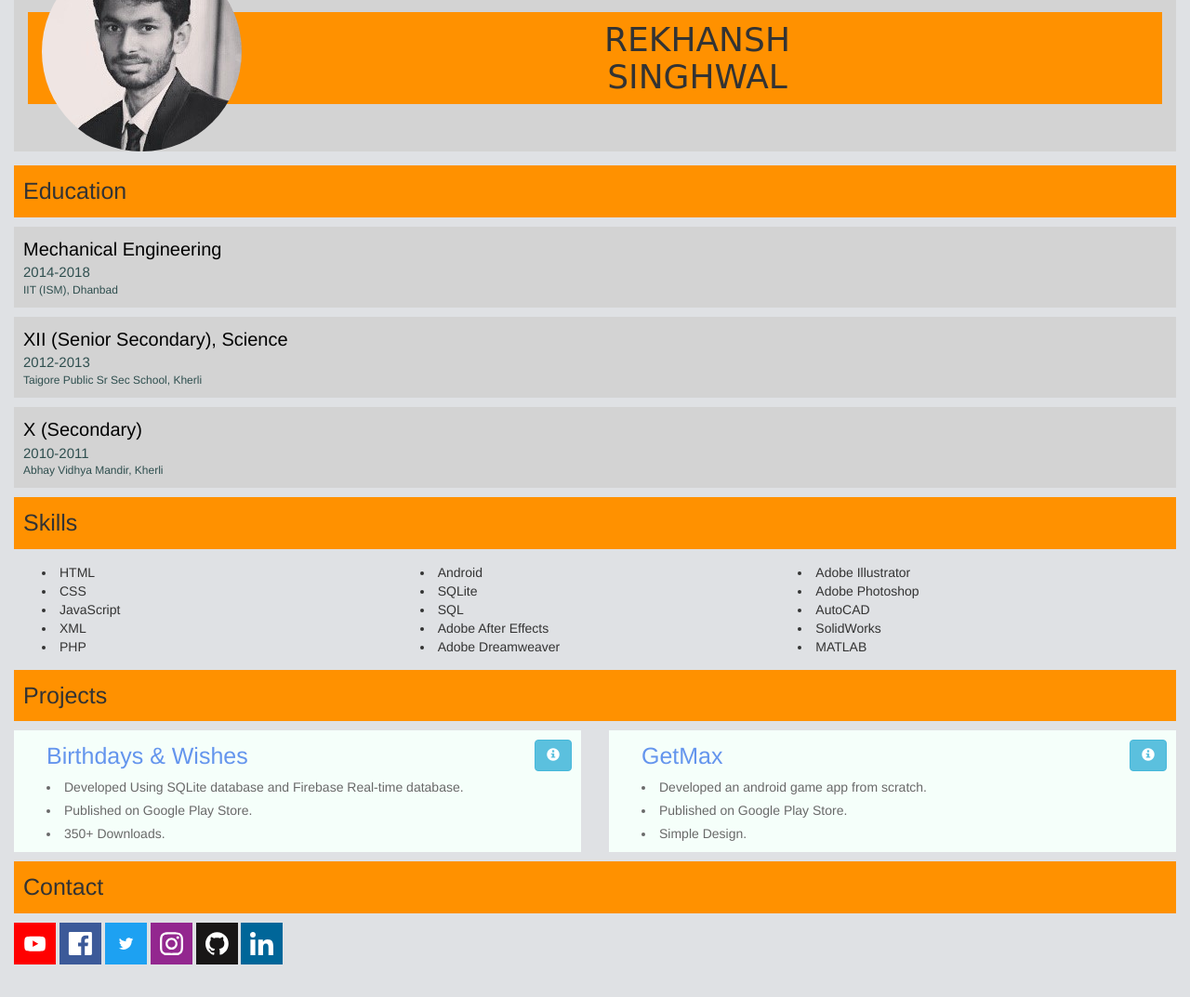
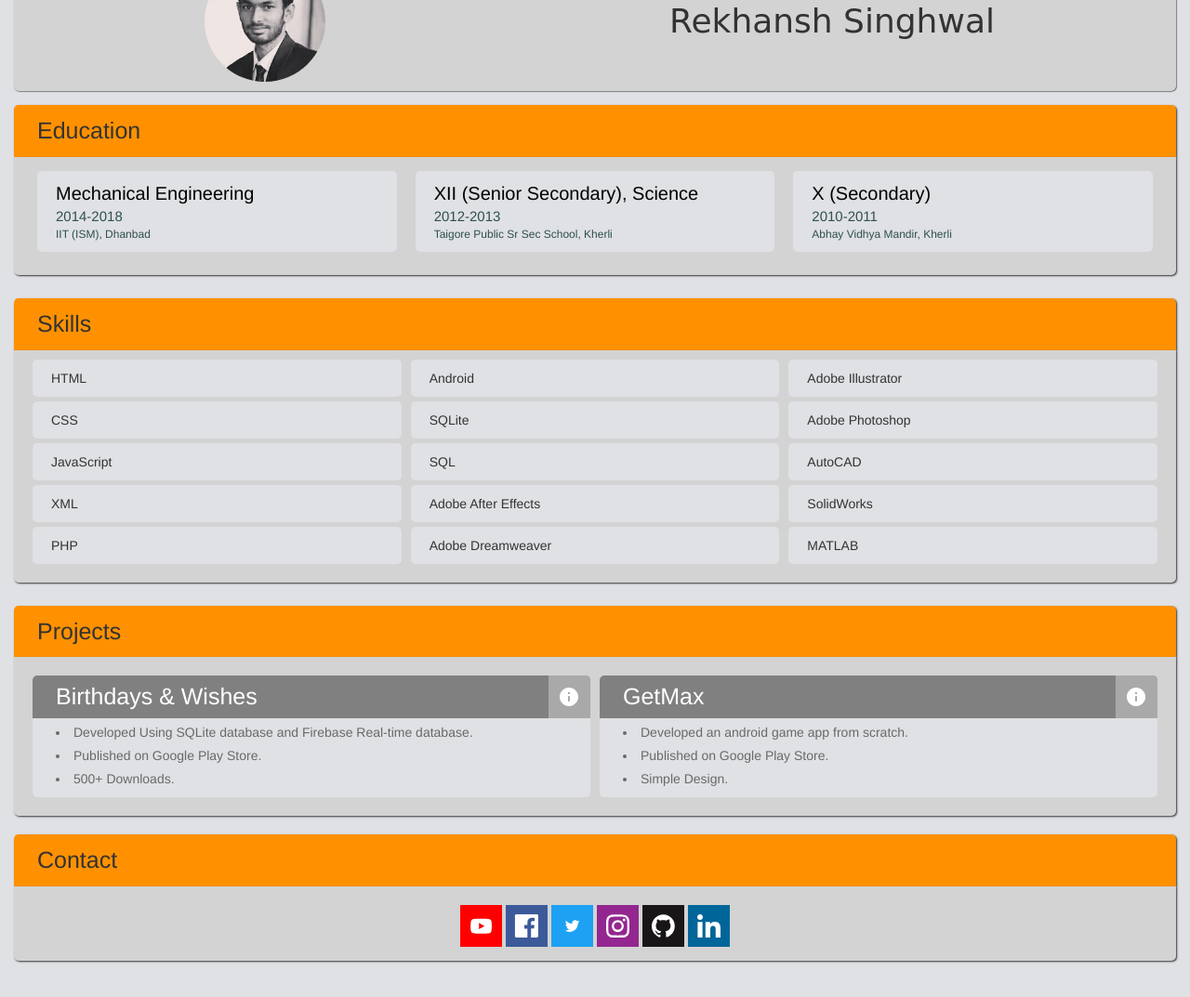
Before and after one commit to rekhansh/rekhansh.github.io, a plain HTML site: page index.html in a window 1280 px wide. Shown: the part 67-1140 px from the top of the page at 93% size. After the commit the page ends 1116 px from the top, so only its background shows below. Drawn offline with nearby package versions, Linux system fonts and the light colour scheme.

Commit message:
UI Improvement
Added Box shadow and border radius

```diff
--- a/css/style.css
+++ b/css/style.css
@@ -8,20 +8,25 @@ body
 {
 	background-color: lightgrey;
 	margin: 15px;
+	border-radius: 5px;
+	box-shadow: 0.5px 0.5px 1px 0px;
+	display: flex;
+  	align-items: center;
 }
 #name_heading
 {
+	margin: auto;
 	text-align: center;
-	background-color: #FF9100;
-	width: 100%;
-	margin-top: 65px;
-	padding: 10px;
 	font-family: 'Skranji', cursive;
 }
 #profile_pic
 {
+	padding: 10px;
+	margin:auto;
 	float: left;
-	margin-left: 15px;
+	vertical-align: middle;
+	height: 150px;
+	width: 150px;
 }
 #education
 {
@@ -29,15 +34,28 @@ body
 }
 .heading
 {
-	padding: 10px;
+	padding: 10px 10px 10px 25px;
 	font-size: 25px;
 	background-color: #FF9100;
+	border-top-left-radius: 5px;
+	border-top-right-radius: 5px;
+	box-shadow: 1px 1px 2px 0px;
+}
+.heading-details
+{
+	background-color: lightgrey;
+	margin: 0px 0px 15px 0px;
+	padding: 5px 15px 15px 15px;
+	border-bottom-left-radius: 5px;
+	border-bottom-right-radius: 5px;
+	box-shadow: 1px 1px 2px 0px;
 }
 .education_div
 {
-	background-color:lightgrey;
-	margin-top: 10px;
-	padding: 10px;
+	background-color:#DFE1E4;
+	margin: 10px;
+	padding: 10px 10px 10px 20px;
+	border-radius: 5px;
 }
 .education_heading
 {
@@ -58,26 +76,47 @@ body
 {
 	margin-top: 10px;
 }
-#skill_box
+#skill_box li
 {
-	margin: 15px
+	list-style-type: none;
+	padding: 10px 10px 10px 20px;
+	margin: 5px;
+	border-radius: 5px;
+	background-color:#DFE1E4;
+
+}
+#projects
+{
+	margin-top: 10px;
 }
 #project_box
 {
-	margin-top: 5px;
+	margin-bottom: 10px;
 }
 .projects
 {
+	background-color: #DFE1E4;
+	padding: 0px 0px 10px 0px;
+	margin-top: 10px;
+	border-radius: 5px;
+/*	box-shadow: 1px 1px 2px 0px;*/
+}
 
-	background-color: mintcream;
-	padding: 10px;
-	margin-top: 5px;
-}
 .project_title
 {
-	color: cornflowerblue;
+	color: white;
 	font-size: 25px;
-	margin-left: 25px;
+	margin: 0px;
+	padding: 5px 5px 5px 25px;
+	border-top-left-radius: 5px;
+	border-top-right-radius: 5px;
+	background-color: grey;
+}
+.info_button
+{
+	background-color: darkgrey;
+	padding: 10.75px;
+	border-top-right-radius: 5px;
 }
 .projects li
 {
@@ -91,6 +130,18 @@ body
 }
 #contact_details
 {
-	margin-top: 10px;
-	margin-bottom: 30px;
+	padding-top: 20px;
+	text-align: center;
 }
+.col-sm-6
+{
+	padding: 5px;
+}
+.col-sm-4
+{
+	padding: 0px;
+}
+.col-lg-4
+{
+	padding: 0px;
+}
--- a/index.html
+++ b/index.html
@@ -17,29 +17,37 @@
 <body>
 	<div class="container-fluid" id="heading_div">
 		<img id="profile_pic" src="images/profile.jpg" class="img-circle img-responsive" alt="Placeholder image">
-		<h1 id="name_heading">REKHANSH<br>SINGHWAL</h1>
+		<h1 id="name_heading">Rekhansh Singhwal</h1>
 	</div>
 	<div class="container-fluid" id="education">
 		<div class="heading">Education</div>
+		<div class=" row heading-details">
+			<div class="col-lg-4">
 				<div class="education_div">
 			<div class="education_heading" >Mechanical Engineering</div>
 			<div class="education_year">2014-2018</div>
 			<div class="education_school">IIT (ISM), Dhanbad</div>
 		</div>
+			</div>
+			<div class="col-lg-4">
 		<div class="education_div">
 			<div class="education_heading">XII (Senior Secondary), Science</div>
 			<div class="education_year">2012-2013</div>
 			<div class="education_school">Taigore Public Sr Sec School, Kherli</div>
 
 		</div>
+			</div>
+			<div class="col-lg-4">
 		<div class="education_div">
 			<div  class="education_heading">X (Secondary)</div>
 			<div class="education_year">2010-2011</div>
 			<div class="education_school">Abhay Vidhya Mandir, Kherli</div>
-		</div></div>
+				</div></div>	</div>
+		</div>
+
 	<div class="container-fluid">
 		<div class="heading" id="skills">Skills</div>
-		<div class="row" id="skill_box">
+		<div class="row heading-details" id="skill_box">
 			<div class="col-sm-4">
 				<li>HTML</li>
 				<li>CSS</li>
@@ -70,18 +78,19 @@
 
 	<div class="container-fluid">
 		<div class="heading" id="projects">Projects</div>
-		<div class="row" id="project_box">
+		<div class="row heading-details" id="project_box">
 			<div class="col-sm-6">
-				<div class="projects"><a href="https://sites.google.com/view/birthday--calendar" class="btn btn-info " target="_blank" style="float: right"><span class="glyphicon glyphicon-info-sign" aria-hidden="true"></span></a>
+				<div class="projects"><a href="https://sites.google.com/view/birthday--calendar" class="info_button" target="_blank" style="float: right"><img src="icons/info.svg" alt="info"></a>
 					<div class="project_title">Birthdays &amp; Wishes</div>
 			  <li>Developed Using SQLite database and Firebase Real-time database.</li>
 				<li>Published on Google Play Store.
 				</li>
-				<li>350+ Downloads.</li></div>
+				  <li>500+ Downloads.</li>
+				</div>
 
 		  </div>
 			<div class="col-sm-6">
-				<div class="projects"><a href="https://rekhansh.github.io/GetMax" target="_blank" class="btn btn-info " style="float: right"><span class="glyphicon glyphicon-info-sign" aria-hidden="true"></span></a>
+				<div class="projects"><a href="https://rekhansh.github.io/GetMax" target="_blank" class="info_button" style="float: right"><img src="icons/info.svg" alt="info"></a>
 					<div class="project_title">GetMax</div>
 				<li>Developed an android game app from scratch.</li>
 				<li>Published on Google Play Store.</li>
@@ -93,78 +102,19 @@
 
 	<div class="container-fluid">
 		<div class="heading" id="contact" >Contact</div>
-		<div id="contact_details">
+		<div id="contact_details" class="heading-details">
 			<a href="https://www.youtube.com/channel/UCtS8UZtOhkVSvhyyr0DPsZA" target="_blank">
-			<svg version="1.1" height="45px" width="45px">
-				<title>Youtube</title>
-				<rect fill="#FF0000" width="45" height="45"/>
-				<path fill="#FFFFFF" d="M33.5,17.2c-0.3-1-1-1.8-2-2c-1.8-0.5-8.9-0.5-8.9-0.5s-7.1,0-8.9,0.5c-1,0.3-1.7,1-2,2
-					c-0.5,1.8-0.5,5.5-0.5,5.5s0,3.7,0.5,5.5c0.3,1,1,1.8,2,2c1.8,0.5,8.9,0.5,8.9,0.5s7.1,0,8.9-0.5c1-0.3,1.7-1,2-2
-			c0.5-1.8,0.5-5.5,0.5-5.5S34,18.9,33.5,17.2z"/>
-<polygon fill="#FF0000" points="20.2,26 26.2,22.7 20.2,19.3 "/>
-		</svg></a>
+				<img src="icons/youtube.svg" alt="YouTube"></a>
 			<a href="https://www.facebook.com/rekhansh.singhwal" target="_blank">
-			<svg version="1.1" height="45px" width="45px">
-		<title>Facebook</title>
-<rect fill="#3C5A99" width="45" height="45"/>
-<path fill="#FFFFFF" d="M27.2,35C27.2,35,27.2,35,27.2,35l0-9.7h3.2l0.5-3.8h-3.7v-2.4c0-1.1,0.3-1.8,1.9-1.8h2v-3.4
-	c-1-0.1-1.9-0.2-2.9-0.1c-2.9,0-4.9,1.8-4.9,5v2.8h-3.3v3.8h3.3V35h0c-5.8,0-12,0-12,0c-0.8,0-1.4-0.6-1.4-1.4V11.4
-	c0-0.8,0.6-1.4,1.4-1.4h22.2c0.8,0,1.4,0.6,1.4,1.4v22.2c0,0.8-0.6,1.4-1.4,1.4C33.6,35,30.9,35,27.2,35"/>
-</svg></a>
+				<img src="icons/facebook.svg" alt="Facebook"></a>
 			<a href="https://twitter.com/AnshRekh" target="_blank">
-	<svg version="1.1"  width="45" height="45" >
-<rect y="0" fill="#1DA1F2" width="45" height="45"/>
-<title>Twitter</title>
-<path fill="#FFFFFF" d="M19.6,28.9c5.9,0,9.1-4.9,9.1-9.1c0-0.1,0-0.3,0-0.4c0.6-0.5,1.2-1,1.6-1.7c-0.6,0.3-1.2,0.4-1.8,0.5
-		c0.7-0.4,1.2-1,1.4-1.8c-0.6,0.4-1.3,0.6-2,0.8c-1.2-1.3-3.2-1.4-4.5-0.1c-0.8,0.8-1.2,2-0.9,3.1c-2.6-0.1-5-1.3-6.6-3.4
-		c-0.9,1.5-0.4,3.3,1,4.3c-0.5,0-1-0.2-1.5-0.4c0,0,0,0,0,0c0,1.5,1.1,2.8,2.6,3.1c-0.5,0.1-1,0.1-1.4,0.1c0.4,1.3,1.6,2.2,3,2.2
-		c-1.1,0.9-2.5,1.4-4,1.4c-0.3,0-0.5,0-0.8,0C16.2,28.4,17.9,28.9,19.6,28.9"/>
-	<rect x="10" y="10" fill="none" width="25" height="25"/>
-</svg></a>
-
+				<img src="icons/twitter.svg" alt="Twitter"></a>
 			<a href="https://www.instagram.com/rekhansh_" target="_blank">
-
-		<svg version="1.1" width="45" height="45">
-
-			<rect fill="#93278F" width="45" height="45"/>
-<path fill="#FFFFFF" d="M22.5,12.5c3.3,0,3.7,0,5.1,0.1c1.2,0.1,1.9,0.3,2.3,0.4c0.6,0.2,1,0.5,1.4,0.9c0.4,0.4,0.7,0.9,0.9,1.4
-	c0.2,0.4,0.4,1.1,0.4,2.3c0.1,1.3,0.1,1.7,0.1,5s0,3.7-0.1,5c-0.1,1.2-0.3,1.9-0.4,2.3c-0.2,0.6-0.5,1-0.9,1.4
-	c-0.4,0.4-0.9,0.7-1.4,0.9c-0.4,0.2-1.1,0.4-2.3,0.4c-1.3,0.1-1.7,0.1-5.1,0.1s-3.7,0-5.1-0.1c-1.2-0.1-1.9-0.3-2.3-0.4
-	c-0.6-0.2-1-0.5-1.4-0.9C13.3,31,13,30.6,12.8,30c-0.2-0.4-0.4-1.1-0.4-2.3c-0.1-1.3-0.1-1.7-0.1-5s0-3.7,0.1-5
-	c0.1-1.2,0.3-1.9,0.4-2.3c0.2-0.6,0.5-1,0.9-1.4c0.4-0.4,0.9-0.7,1.4-0.9c0.4-0.2,1.1-0.4,2.3-0.4C18.8,12.5,19.2,12.5,22.5,12.5
-	 M22.5,10.2c-3.4,0-3.8,0-5.2,0.1c-1.3,0.1-2.2,0.3-3,0.6c-0.8,0.3-1.5,0.7-2.2,1.4c-0.7,0.7-1.1,1.4-1.4,2.2
-	c-0.3,0.8-0.5,1.7-0.6,3C10,18.9,10,19.3,10,22.7c0,3.4,0,3.8,0.1,5.1c0.1,1.3,0.3,2.2,0.6,3c0.3,0.8,0.7,1.5,1.4,2.2
-	c0.7,0.7,1.4,1.1,2.2,1.4c0.8,0.3,1.7,0.5,3,0.6c1.3,0.1,1.8,0.1,5.2,0.1s3.8,0,5.2-0.1c1.3-0.1,2.2-0.3,3-0.6
-	c0.8-0.3,1.5-0.7,2.2-1.4c0.7-0.7,1.1-1.4,1.4-2.2c0.3-0.8,0.5-1.7,0.6-3c0.1-1.3,0.1-1.8,0.1-5.1s0-3.8-0.1-5.1
-	c-0.1-1.3-0.3-2.2-0.6-3c-0.3-0.8-0.7-1.5-1.4-2.2c-0.7-0.7-1.4-1.1-2.2-1.4c-0.8-0.3-1.7-0.5-3-0.6C26.3,10.2,25.9,10.2,22.5,10.2
-	L22.5,10.2z"/>
-<path fill="#FFFFFF" d="M22.5,16.3c-3.5,0-6.4,2.9-6.4,6.4s2.9,6.4,6.4,6.4s6.4-2.9,6.4-6.4S26.1,16.3,22.5,16.3z M22.5,26.8
-	c-2.3,0-4.2-1.9-4.2-4.2s1.9-4.2,4.2-4.2s4.2,1.9,4.2,4.2S24.8,26.8,22.5,26.8z"/>
-<ellipse fill="#FFFFFF" cx="29.2" cy="16" rx="1.5" ry="1.5"/>		</svg></a>
-
+				<img src="icons/instagram.svg" alt="Instagram"></a>
 			<a href="https://github.com/rekhansh" target="_blank">
-<svg version="1.1" width="45" height="45">
-<style type="text/css">
-	.st0{fill-rule:evenodd;clip-rule:evenodd;fill:#181616;}
-	.st1{fill-rule:evenodd;clip-rule:evenodd;fill:#FFFFFF;}
-</style>
-<rect class="st0" width="45" height="45"/>
-<path class="st1" d="M22.5,10.3c-6.9,0-12.5,5.6-12.5,12.5c0,5.5,3.6,10.2,8.5,11.9c0.6,0.1,0.9-0.3,0.9-0.6c0-0.3,0-1.1,0-2.1
-	c-3.5,0.8-4.2-1.7-4.2-1.7c-0.6-1.4-1.4-1.8-1.4-1.8c-1.1-0.8,0.1-0.8,0.1-0.8c1.3,0.1,1.9,1.3,1.9,1.3c1.1,1.9,2.9,1.4,3.6,1
-	c0.1-0.8,0.4-1.4,0.8-1.7c-2.8-0.3-5.7-1.4-5.7-6.2c0-1.4,0.5-2.5,1.3-3.4c-0.1-0.3-0.6-1.6,0.1-3.3c0,0,1-0.3,3.4,1.3
-	c1-0.3,2.1-0.4,3.1-0.4c1.1,0,2.1,0.1,3.1,0.4c2.4-1.6,3.4-1.3,3.4-1.3c0.7,1.7,0.3,3,0.1,3.3c0.8,0.9,1.3,2,1.3,3.4
-	c0,4.8-2.9,5.9-5.7,6.2c0.4,0.4,0.8,1.1,0.8,2.3c0,1.7,0,3,0,3.4c0,0.3,0.2,0.7,0.9,0.6c5-1.7,8.5-6.3,8.5-11.9
-	C35,15.9,29.4,10.3,22.5,10.3z"/>
-</svg>
-</a>
+				<img src="icons/github.svg" alt="GitHub"></a>
 			<a href="https://linkedin.com/in/rekhansh-singhwal" target="_blank">
-	<svg version="1.1" height="45px" width="45px">
-<rect fill="#006699" width="45" height="45"/>
-<path fill="#FFFFFF" d="M10.4,18.3h5.2V35h-5.2V18.3z M13,10c1.7,0,3,1.3,3,3c0,1.7-1.3,3-3,3c-1.7,0-3-1.3-3-3C10,11.4,11.3,10,13,10"
-	/>
-<path fill="#FFFFFF" d="M18.8,18.3h5v2.3h0.1c0.7-1.3,2.4-2.7,4.9-2.7c5.2,0,6.2,3.5,6.2,7.9V35h-5.2v-8.1c0-1.9,0-4.4-2.7-4.4
-	c-2.7,0-3.1,2.1-3.1,4.3V35h-5.2V18.3z"/>
-</svg></a>
+				<img src="icons/linkedin.svg" alt="LinkedIn"></a>
 		</div>
 </div>
 
```
Also changed, not shown: icons/facebook.svg (added), icons/github.svg (added), icons/info.svg (added), icons/instagram.svg (added), icons/linkedin.svg (added), icons/twitter.svg (added), icons/youtube.svg (added). Lines whose indentation alone changed are shown as unchanged.
